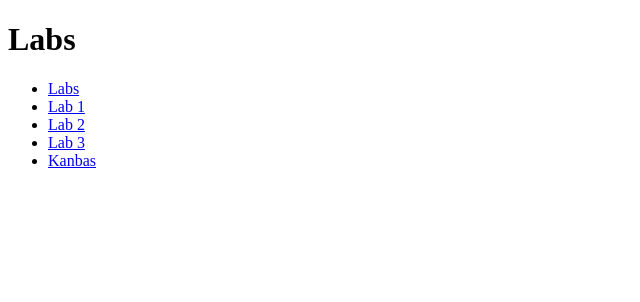
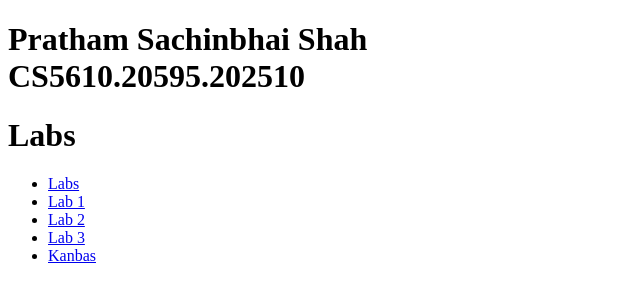
Before and after one commit to pratham-shah28/kanbas-react-web-app, a React (Create React App) app: page /#/Labs in a window 1280 px wide. Shown: the top 302 px of the page, without its empty margins (0-640 px from the left). Built offline with nearby package versions, Linux system fonts and the light colour scheme.

Commit message:
final submission

```diff
--- a/src/App.tsx
+++ b/src/App.tsx
@@ -32,6 +32,7 @@ export default function App() {
   return (
     <HashRouter>
       <div>
+
         <Routes>
           <Route path="/" element={<Navigate to="Labs" />} />
           <Route path="/Labs/*" element={<Labs />} />
--- a/src/Kanbas/Dashboard.tsx
+++ b/src/Kanbas/Dashboard.tsx
@@ -30,7 +30,6 @@ export default function Dashboard() {
             </p>
             <Link to="/Kanbas/Courses/1234/Home"> Go </Link>
           </div>
-
            </div>
         <div className="wd-dashboard-course">  </div>
       </div>
--- a/src/Labs/index.tsx
+++ b/src/Labs/index.tsx
@@ -6,6 +6,10 @@ import Lab3 from "./Lab3";
 export default function Labs() {
   return (
     <div>
+      <h1>
+        Pratham Sachinbhai Shah <br />
+        CS5610.20595.202510
+        </h1>
       <h1>Labs</h1>
       <TOC />
       <Routes>
```
